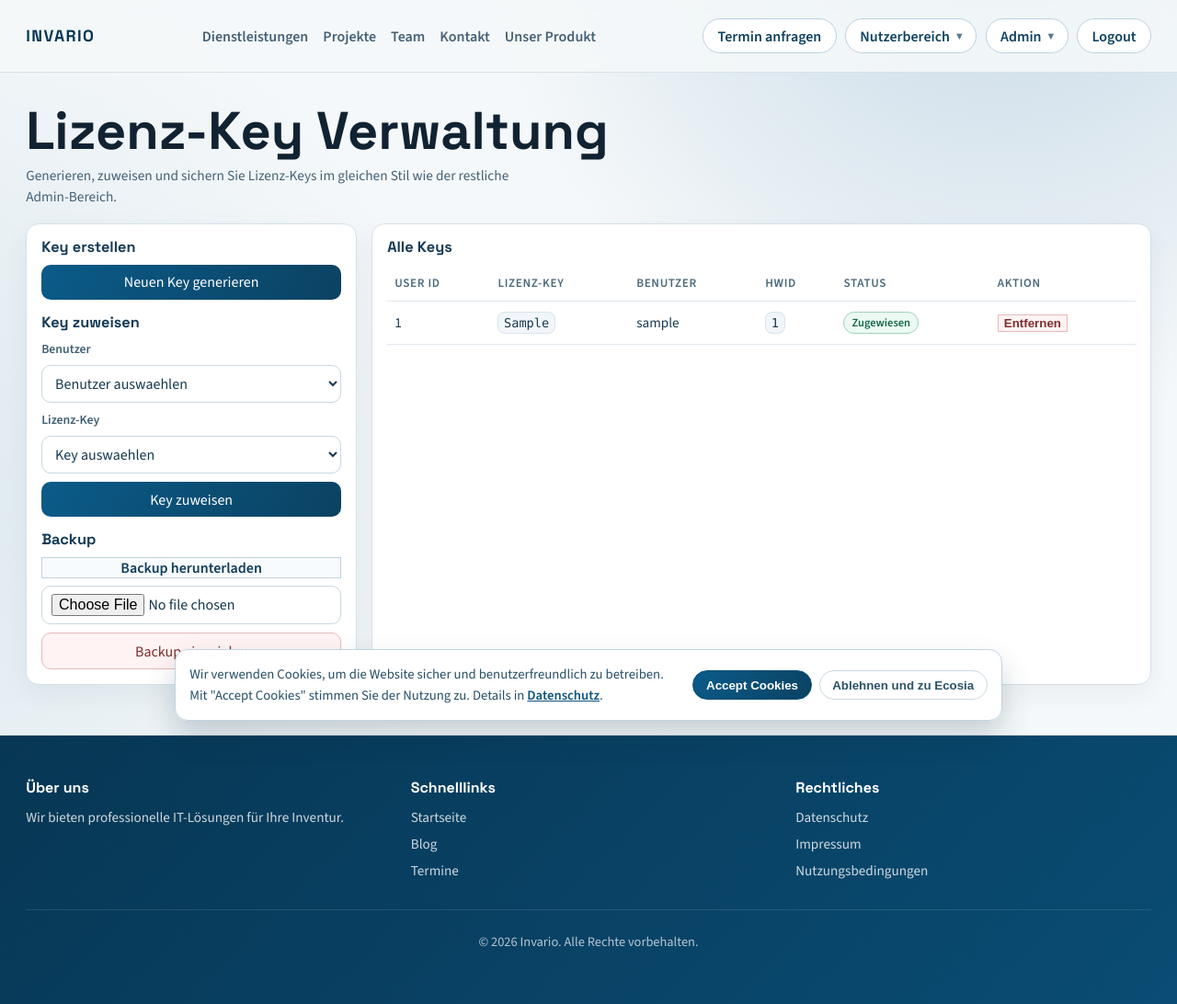
After one commit to AIIrondev/Key-service-Server, a Flask app: page /admin/lizenz_key in a window 1280 px wide. The commit adds this page. Shown: the whole page at 92% size. Run offline with Flask 3, Linux system fonts and the light colour scheme; the visitor is signed in with stand-in values (Sample User, id 1); a database or web service that is not in the repository returns one stand-in record (values such as "Sample title"); some libraries are stand-ins or nearby versions.

Commit message:
Add license key management features and backup functionality
- Updated base template to include a link for license key management.
- Created a new template for license key management with forms for generating and allocating keys, as well as backup options.
- Implemented backup.py for loading and saving licenses to MongoDB, including export and import functionalities.
- Added verify.py for license key verification, user ID generation, and key registration.

```diff
--- a/Website/main.py
+++ b/Website/main.py
@@ -1,9 +1,11 @@
 from flask_jwt_extended import JWTManager, create_access_token, jwt_required
-from flask import Flask, render_template, request, jsonify, flash, redirect, url_for, get_flashed_messages, session
+from flask import Flask, render_template, request, jsonify, flash, redirect, url_for, get_flashed_messages, session, send_file
 import os
+import json
 import calendar
 from datetime import timedelta, datetime, date
 from functools import wraps
+from io import BytesIO
 from werkzeug.security import generate_password_hash, check_password_hash
 from werkzeug.utils import secure_filename
 import bleach
@@ -11,6 +13,8 @@ from markupsafe import escape
 from pymongo import MongoClient
 from pymongo.errors import PyMongoError
 from bson.objectid import ObjectId
+import verify
+import backup
 
 import user as user_store
 
@@ -1211,6 +1215,152 @@ def impressum():
 def nutzungsbedingungen():
     return render_template("nutzungsbedingungen.html")
 
+@app.route("/admin/lizenz_key")
+@app.route("/admin/license-management")
+@admin_required
+def admin_license_keys():
+    if 'username' not in session:
+        return redirect(url_for('login'))
+
+    keys = verify.load_file()
+    users = _list_users_for_admin()
+    return render_template("lizenz-managment.html", keys=keys, users=users)
+
+
+@app.route("/admin/generate_new", methods=["POST"])
+@admin_required
+def generate_new():
+    if 'username' not in session:
+        return redirect(url_for('login'))
+
+    new_license = verify.new_key()
+    if not new_license:
+        flash("License generation failed (database unavailable).", "error")
+        return redirect(url_for('admin_license_keys'))
+
+    flash(f"New key generated: {new_license}", "success")
+    return redirect(url_for('admin_license_keys'))
+
+
+@app.route("/admin/allocate_key", methods=["POST"])
+@admin_required
+def allocate_key():
+    if 'username' not in session:
+        return redirect(url_for('login'))
+
+    username = _sanitize_text(request.form.get("username") or "", 80)
+    license_key = _sanitize_text(request.form.get("license_key") or "", 160)
+
+    if not username or not license_key:
+        flash("Bitte Benutzer und Lizenz-Key auswaehlen.", "error")
+        return redirect(url_for('admin_license_keys'))
+
+    if not _find_user(username):
+        flash("Ausgewaehlter Benutzer wurde nicht gefunden.", "error")
+        return redirect(url_for('admin_license_keys'))
+
+    client = None
+    try:
+        client, col = _get_collection("licenses")
+        result = col.update_one(
+            {"license_key": license_key},
+            {
+                "$set": {
+                    "username": username,
+                    "updated_at": _utc_now_iso(),
+                }
+            },
+        )
+        if result.matched_count == 0:
+            flash("Lizenz-Key nicht gefunden.", "error")
+            return redirect(url_for('admin_license_keys'))
+    except PyMongoError:
+        flash("Key-Zuweisung fehlgeschlagen.", "error")
+        return redirect(url_for('admin_license_keys'))
+    finally:
+        if client:
+            client.close()
+
+    flash("Lizenz-Key wurde erfolgreich zugewiesen.", "success")
+    return redirect(url_for('admin_license_keys'))
+
+
+@app.route("/admin/remove_key/<user_id>", methods=["POST"])
+@admin_required
+def remove_key(user_id):
+    if 'username' not in session:
+        return redirect(url_for('login'))
+
+    if verify.remove_key(user_id):
+        flash(f"Key for user {user_id} removed", "success")
+    else:
+        flash(f"No key found for user {user_id}", "error")
+
+    return redirect(url_for('admin_license_keys'))
+
+
+
+@app.route('/admin/download_backup', methods=['GET'])
+@admin_required
+def download_backup():
+    if 'username' not in session:
+        return redirect(url_for('login'))
+
+    licenses_data = backup.export_backup()
+    json_str = json.dumps(licenses_data, indent=2)
+    return send_file(
+        BytesIO(json_str.encode('utf-8')),
+        mimetype='application/json',
+        as_attachment=True,
+        download_name='licenses_backup.json'
+    )
+
+
+@app.route('/admin/upload_backup', methods=['POST'])
+@admin_required
+def upload_backup():
+    if 'username' not in session:
+        return redirect(url_for('login'))
+
+    if 'file' not in request.files:
+        flash('No file provided', 'error')
+        return redirect(url_for('admin_license_keys'))
+
+    file = request.files['file']
+
+    if file.filename == '':
+        flash('No file selected', 'error')
+        return redirect(url_for('admin_license_keys'))
+
+    try:
+        content = file.read().decode('utf-8')
+        data = json.loads(content)
+
+        if backup.import_backup(data):
+            flash('Licenses backup restored successfully', 'success')
+        else:
+            flash('Failed to restore backup - invalid format', 'error')
+    except json.JSONDecodeError:
+        flash('Invalid JSON file', 'error')
+    except Exception as e:
+        flash(f'Error uploading backup: {str(e)}', 'error')
+
+    return redirect(url_for('admin_license_keys'))
+
+@app.route("/validate__information", methods=['POST'])
+def validate__information():
+    data = request.get_json(silent=True)
+    if not data:
+        return jsonify({"error": "No JSON data provided"}), 400
+    license_key = data.get("license")
+    hwid_uuid = data.get("hwid")
+    if not license_key or not hwid_uuid:
+        return jsonify({"error": "Missing 'license' or 'hwid' in JSON data"}), 400
+    if verify.check(license_key, hwid_uuid):
+        return jsonify({"status": "ok"}), 200
+    else:
+        return jsonify({"status": "invalid"}), 402
+
 
 @app.route('/logout')
 def logout():
--- a/Website/templates/base.html
+++ b/Website/templates/base.html
@@ -380,6 +380,7 @@
                                 <a href="{{ url_for('admin_dashboard') }}">Dashboard</a>
                                 <a href="{{ url_for('admin_users') }}">Userverwaltung</a>
                                 <a href="{{ url_for('admin_licenses') }}">Lizenzverwaltung</a>
+                                <a href="{{ url_for('admin_license_keys') }}">Lizenz-Key Verwaltung</a>
                                 <a href="{{ url_for('admin_invoices') }}">Rechnungsverwaltung</a>
                                 <a href="{{ url_for('admin_chats') }}">Admin-Chat</a>
                                 <a href="{{ url_for('admin_tickets') }}">Support-Center</a>
--- /dev/null
+++ b/Website/templates/lizenz-managment.html
@@ -0,0 +1,268 @@
+{% extends "base.html" %}
+
+{% block title %}Admin | Lizenz-Key Verwaltung{% endblock %}
+
+{% block head %}
+{{ super() }}
+<style>
+    .key-header {
+        margin-bottom: 1rem;
+    }
+
+    .key-header p {
+        margin-top: 0.4rem;
+        max-width: 70ch;
+    }
+
+    .key-layout {
+        display: grid;
+        grid-template-columns: 360px 1fr;
+        gap: 1rem;
+    }
+
+    .key-card {
+        background: #ffffff;
+        border: 1px solid #d4e0e9;
+        border-radius: 14px;
+        padding: 1rem;
+        box-shadow: 0 10px 28px rgba(20, 40, 55, 0.05);
+    }
+
+    .key-card h3 {
+        font-size: 1.02rem;
+        color: #143a55;
+        margin-bottom: 0.65rem;
+    }
+
+    .key-form {
+        display: grid;
+        gap: 0.55rem;
+    }
+
+    .key-form label {
+        font-size: 0.86rem;
+        font-weight: 700;
+        color: #3f5f74;
+    }
+
+    .key-form select,
+    .key-form input,
+    .key-form button {
+        width: 100%;
+        font: inherit;
+        border-radius: 10px;
+        padding: 0.52rem 0.62rem;
+    }
+
+    .key-form select,
+    .key-form input {
+        border: 1px solid #c7d7e2;
+        background: #ffffff;
+        color: #17394f;
+    }
+
+    .btn-main,
+    .btn-alt,
+    .btn-danger {
+        border: none;
+        cursor: pointer;
+        font-weight: 700;
+    }
+
+    .btn-main {
+        color: #ffffff;
+        background: linear-gradient(120deg, #0b5b89 0%, #0b4262 100%);
+    }
+
+    .btn-alt {
+        color: #0f3d59;
+        border: 1px solid #bfd2df;
+        background: #f8fbfd;
+    }
+
+    .btn-danger {
+        color: #7e2d2d;
+        border: 1px solid #e8b8b8;
+        background: #fff3f3;
+    }
+
+    .key-actions {
+        display: grid;
+        gap: 0.5rem;
+    }
+
+    .key-actions a {
+        text-align: center;
+    }
+
+    .key-table-wrap {
+        overflow-x: auto;
+    }
+
+    .key-table {
+        width: 100%;
+        border-collapse: collapse;
+    }
+
+    .key-table th,
+    .key-table td {
+        border-bottom: 1px solid #e0e8ef;
+        text-align: left;
+        padding: 0.68rem 0.5rem;
+        vertical-align: middle;
+    }
+
+    .key-table th {
+        font-size: 0.82rem;
+        color: #4b697d;
+        text-transform: uppercase;
+        letter-spacing: 0.05em;
+    }
+
+    .key-table td {
+        color: #17384f;
+        font-size: 0.95rem;
+    }
+
+    .code {
+        font-family: ui-monospace, SFMono-Regular, Menlo, monospace;
+        font-size: 0.85rem;
+        background: #f2f6fa;
+        border: 1px solid #d9e4ed;
+        border-radius: 8px;
+        padding: 0.2rem 0.35rem;
+        word-break: break-all;
+    }
+
+    .badge {
+        display: inline-block;
+        border-radius: 999px;
+        padding: 0.2rem 0.5rem;
+        font-size: 0.78rem;
+        font-weight: 700;
+    }
+
+    .badge.assigned {
+        border: 1px solid #9fd2bf;
+        color: #14684a;
+        background: #edfaf4;
+    }
+
+    .badge.unassigned {
+        border: 1px solid #ebd08c;
+        color: #8a6113;
+        background: #fff8e8;
+    }
+
+    .remove-form {
+        display: inline;
+    }
+
+    @media (max-width: 1024px) {
+        .key-layout {
+            grid-template-columns: 1fr;
+        }
+    }
+</style>
+{% endblock %}
+
+{% block content %}
+<section class="key-header">
+    <h1>Lizenz-Key Verwaltung</h1>
+    <p>Generieren, zuweisen und sichern Sie Lizenz-Keys im gleichen Stil wie der restliche Admin-Bereich.</p>
+</section>
+
+<section class="key-layout">
+    <aside class="key-card">
+        <h3>Key erstellen</h3>
+        <form method="POST" action="{{ url_for('generate_new') }}" class="key-form">
+            <button type="submit" class="btn-main">Neuen Key generieren</button>
+        </form>
+
+        <h3 style="margin-top: 1rem;">Key zuweisen</h3>
+        <form method="POST" action="{{ url_for('allocate_key') }}" class="key-form">
+            <label for="alloc_user">Benutzer</label>
+            <select id="alloc_user" name="username" required>
+                <option value="">Benutzer auswaehlen</option>
+                {% for user in users %}
+                <option value="{{ user.username }}">{{ user.username }} ({{ user.display_name }})</option>
+                {% endfor %}
+            </select>
+
+            <label for="alloc_key">Lizenz-Key</label>
+            <select id="alloc_key" name="license_key" required>
+                <option value="">Key auswaehlen</option>
+                {% for item in keys %}
+                <option value="{{ item.license_key }}">{{ item.user_id or '----' }} | {{ item.license_key[:22] }}{% if item.license_key|length > 22 %}...{% endif %}</option>
+                {% endfor %}
+            </select>
+
+            <button type="submit" class="btn-main">Key zuweisen</button>
+        </form>
+
+        <h3 style="margin-top: 1rem;">Backup</h3>
+        <div class="key-actions">
+            <a href="{{ url_for('download_backup') }}" class="btn-alt">Backup herunterladen</a>
+            <form method="POST" action="{{ url_for('upload_backup') }}" enctype="multipart/form-data" class="key-form">
+                <input type="file" name="file" accept=".json" required>
+                <button type="submit" class="btn-danger" onclick="return confirm('Backup wirklich einspielen? Aktuelle Keys werden ersetzt.');">Backup einspielen</button>
+            </form>
+        </div>
+    </aside>
+
+    <article class="key-card">
+        <h3>Alle Keys</h3>
+        <div class="key-table-wrap">
+            <table class="key-table">
+                <thead>
+                    <tr>
+                        <th>User ID</th>
+                        <th>Lizenz-Key</th>
+                        <th>Benutzer</th>
+                        <th>HWID</th>
+                        <th>Status</th>
+                        <th>Aktion</th>
+                    </tr>
+                </thead>
+                <tbody>
+                    {% for item in keys %}
+                    <tr>
+                        <td>{{ item.user_id or '-' }}</td>
+                        <td><span class="code">{{ item.license_key }}</span></td>
+                        <td>{{ item.username or '-' }}</td>
+                        <td>
+                            {% if item.hwid_uuid %}
+                                <span class="code">{{ item.hwid_uuid }}</span>
+                            {% else %}
+                                -
+                            {% endif %}
+                        </td>
+                        <td>
+                            {% if item.username %}
+                                <span class="badge assigned">Zugewiesen</span>
+                            {% else %}
+                                <span class="badge unassigned">Nicht zugewiesen</span>
+                            {% endif %}
+                        </td>
+                        <td>
+                            {% if item.user_id %}
+                                <form method="POST" action="{{ url_for('remove_key', user_id=item.user_id) }}" class="remove-form" onsubmit="return confirm('Key fuer User {{ item.user_id }} wirklich loeschen?');">
+                                    <button type="submit" class="btn-danger">Entfernen</button>
+                                </form>
+                            {% else %}
+                                -
+                            {% endif %}
+                        </td>
+                    </tr>
+                    {% else %}
+                    <tr>
+                        <td colspan="6">Keine Lizenz-Keys gefunden.</td>
+                    </tr>
+                    {% endfor %}
+                </tbody>
+            </table>
+        </div>
+    </article>
+</section>
+
+{% endblock %}
```
Also changed, not shown: Website/backup.py (added, +75 -0 lines), Website/verify.py (added, +136 -0 lines), 1 other file.
